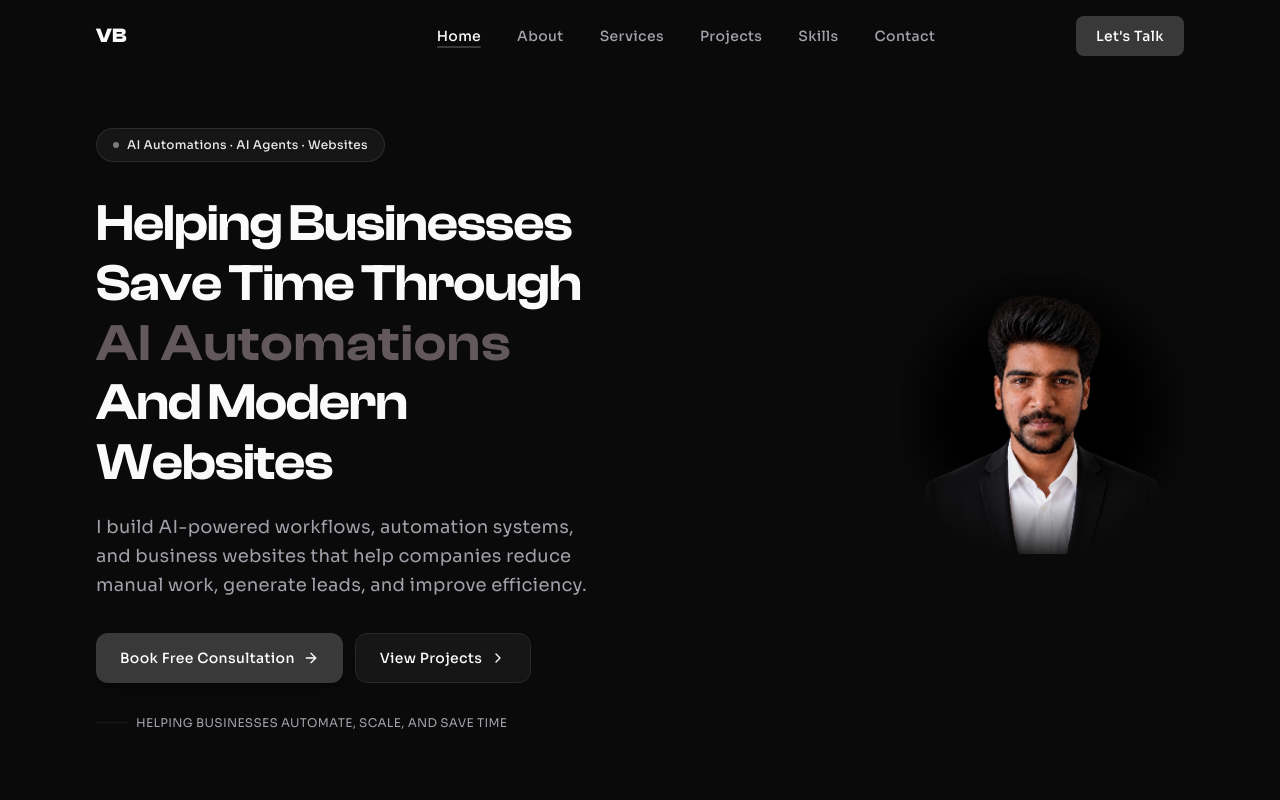
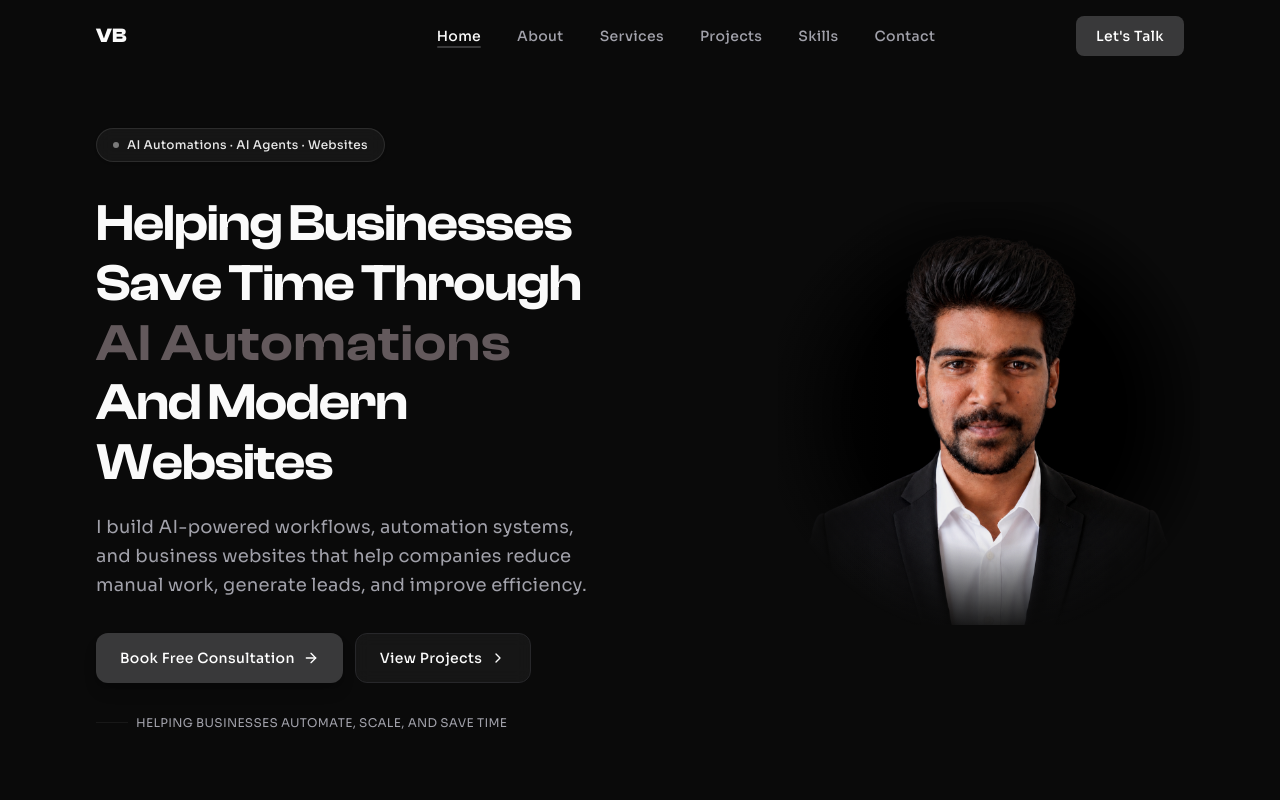
Before and after one commit to vishalbalasaani/Vishal-s-Portfolio, a Next.js app: page / in a window 1280 px wide. Shown: the top 800 px of the page. Built offline with nearby package versions, Linux system fonts and the light colour scheme.

Commit message:
Adjust hero image size to be the perfect middle ground

```diff
--- a/components/hero.tsx
+++ b/components/hero.tsx
@@ -37,7 +37,7 @@ export default function Hero() {
 
           {/* Mask applied directly to the image wrapper so the fade tightly follows the image size */}
           <div
-            className="relative w-[80%] sm:w-[70%] md:w-[55%] lg:w-[45%] xl:w-[40%] aspect-square md:mr-16 lg:mr-24"
+            className="relative w-[90%] sm:w-[80%] md:w-[75%] lg:w-[65%] xl:w-[60%] aspect-square md:mr-12 lg:mr-20"
             style={{
               WebkitMaskImage: "radial-gradient(circle at 50% 50%, black 45%, transparent 75%)",
               maskImage: "radial-gradient(circle at 50% 50%, black 45%, transparent 75%)"
```
